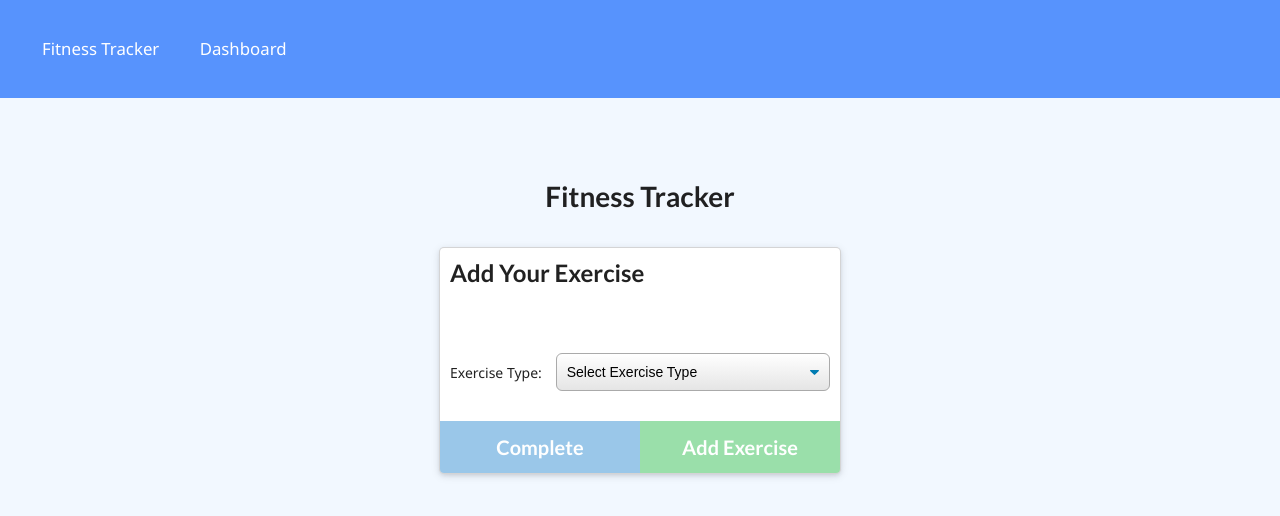
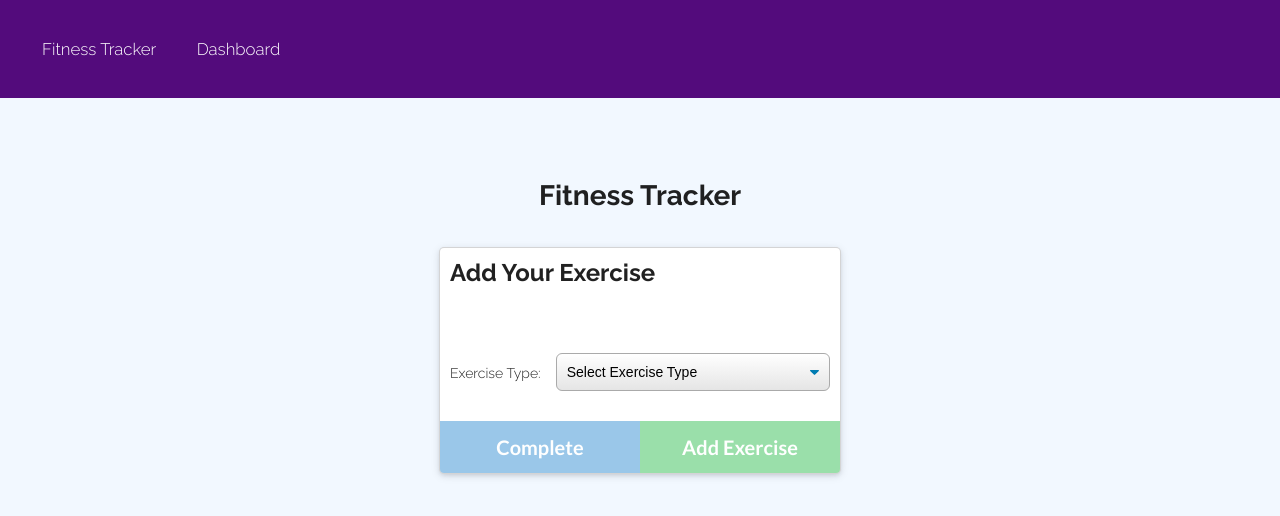
Before and after one commit to tracye1083/Fitness-Tracker, a website: page public/exercise.html in a window 1280 px wide. Drawn offline with nearby package versions, Linux system fonts and the light colour scheme; no server answers.

Commit message:
css updates

```diff
--- a/public/css/style.css
+++ b/public/css/style.css
@@ -12,12 +12,17 @@ body,
   height: 100%;
 }
 
-body {
-  font-family: 'Segoe UI', Tahoma, Geneva, Verdana, sans-serif;
+body,
+h1,
+h2,
+h3,
+h4,
+h5 {
+  font-family: 'Raleway', sans-serif;
 }
 
 nav {
-  background-color: #5793fd;
+  background-color: rgb(83, 11, 124);
   color: #ffffff;
   padding: 24px;
   line-height: 3;
@@ -41,7 +46,7 @@ nav a {
 
 nav a:hover {
   background-color: #ffffff;
-  color: #5793fd;
+  color: rgb(83, 11, 124);
 }
 
 header {
@@ -78,7 +83,7 @@ select:hover {
 
 select:focus {
   border-color: #aaa;
-  box-shadow: 0 0 1px 3px rgba(59, 153, 252, 0.7);
+  box-shadow: 0 0 1px 3px rgba(108, 62, 184, 0.699);
   box-shadow: 0 0 0 3px -moz-mac-focusring;
   color: #222;
   outline: none;
--- a/public/exercise.html
+++ b/public/exercise.html
@@ -6,6 +6,8 @@
   <meta name="viewport" content="width=device-width, initial-scale=1.0" />
   <meta http-equiv="X-UA-Compatible" content="ie=edge" />
   <link rel="stylesheet" href="https://cdnjs.cloudflare.com/ajax/libs/semantic-ui/2.4.1/semantic.min.css" />
+  <link rel="preconnect" href="https://fonts.gstatic.com">
+    <link rel="stylesheet" href="https://fonts.googleapis.com/css2?family=Raleway:wght@100;300;700&display=swap">
   <link rel="stylesheet" href="./css/style.css" />
   <title>Fitness Tracker</title>
 </head>
```
Also changed, not shown: public/index.html (+2 -0 lines), public/stats.html (+2 -0 lines), dashboard.png (added), homepage.png (added).
